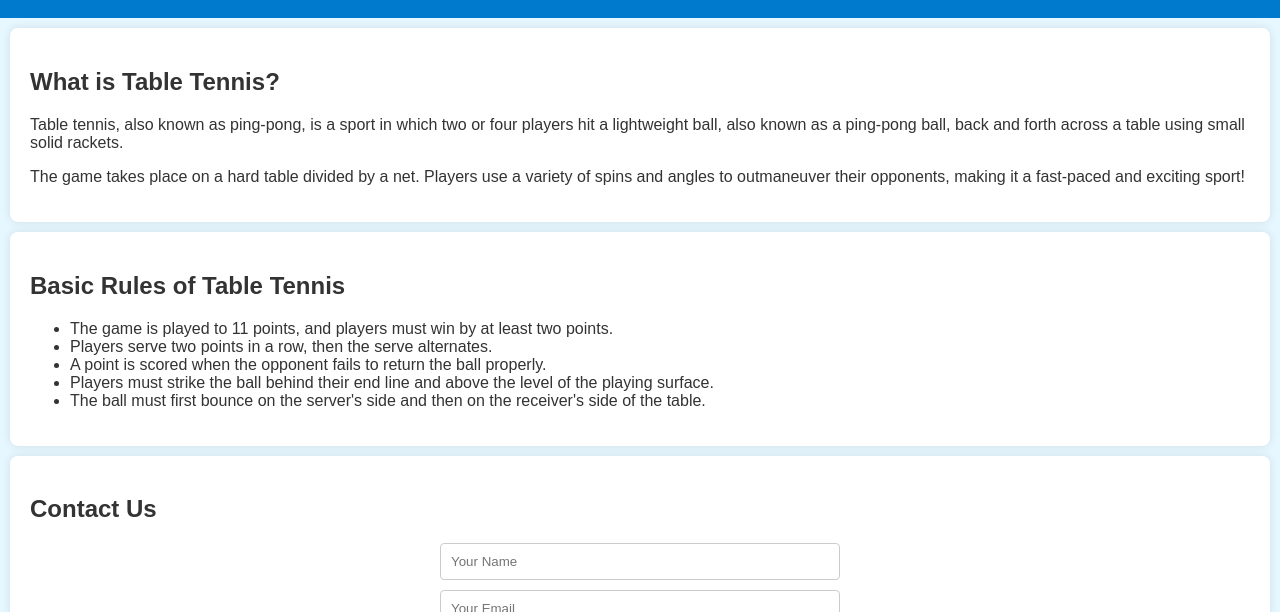
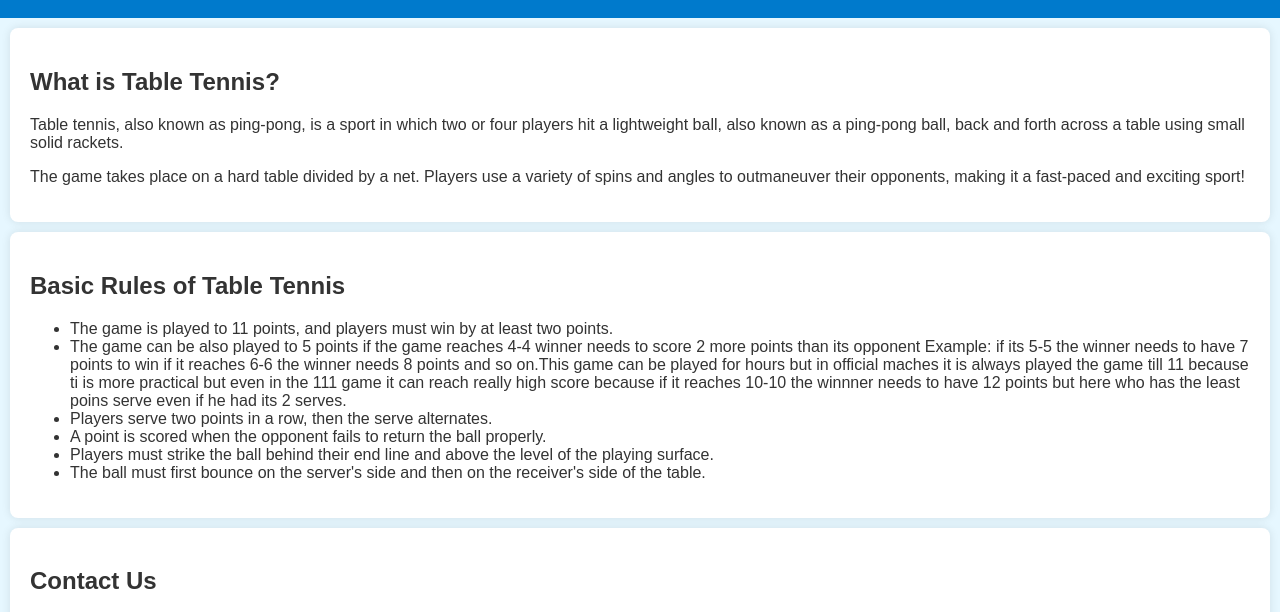
Before and after one commit to CrisParp/Testing-website, a plain HTML site: page index.html in a window 1280 px wide. Shown: the part 110-722 px from the top of the page. Drawn offline with Linux system fonts and the light colour scheme.

Commit message:
Add this aditional information.

```diff
--- a/index.html
+++ b/index.html
@@ -87,6 +87,7 @@
         <h2>Basic Rules of Table Tennis</h2>
         <ul>
             <li>The game is played to 11 points, and players must win by at least two points.</li>
+            <li>The game can be also played to 5 points if the game reaches 4-4 winner needs to score 2 more points than its opponent Example: if its 5-5 the winner needs to have 7 points to win if it reaches 6-6 the winner needs 8 points and so on.This game can be played for hours but in official maches it is always played the game till 11 because ti is more practical but even in the 111 game it can reach really high score because if it reaches 10-10 the winnner needs to have 12 points but here who has the least poins serve even if he had its 2 serves. </li>
             <li>Players serve two points in a row, then the serve alternates.</li>
             <li>A point is scored when the opponent fails to return the ball properly.</li>
             <li>Players must strike the ball behind their end line and above the level of the playing surface.</li>
```
